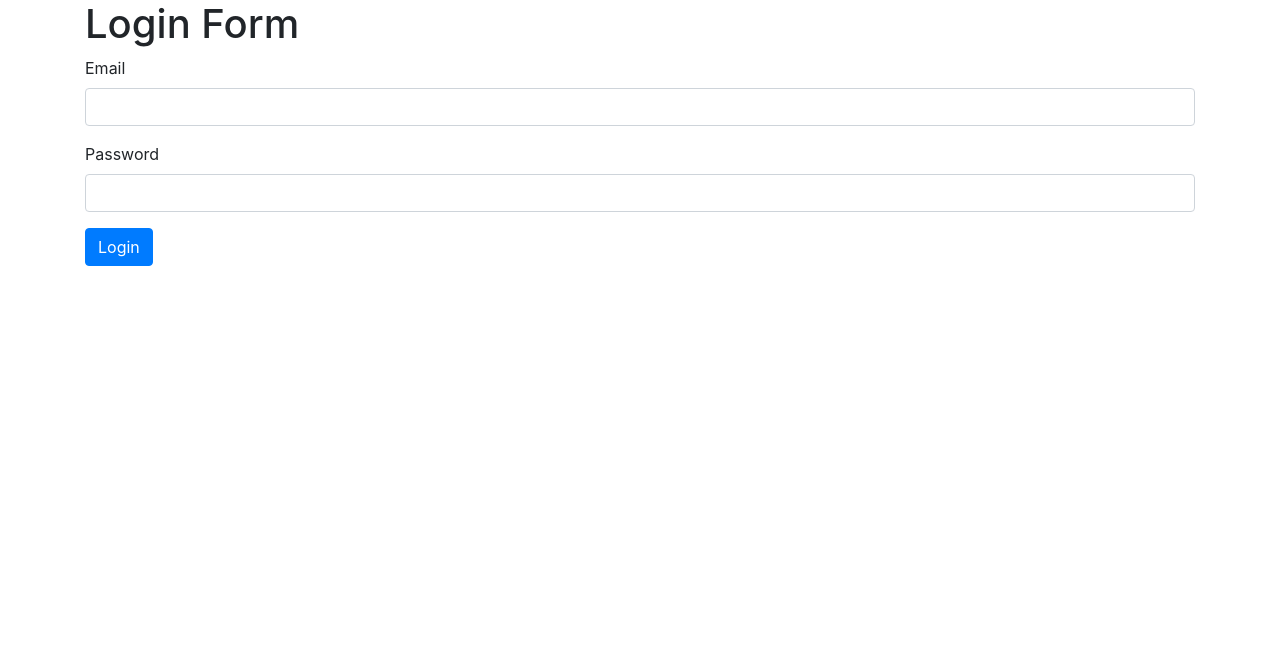
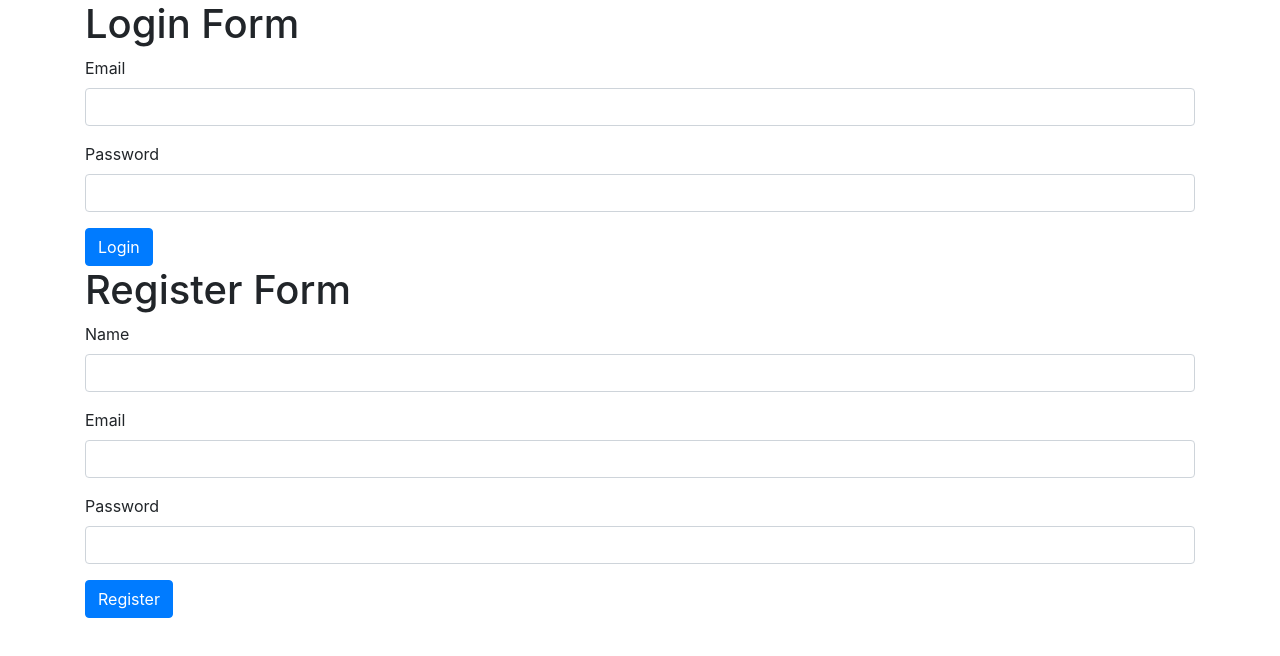
Before and after one commit to ClisbyShawn/react-journal, a React (Create React App) app: page /register in a window 1280 px wide. Shown: the top 656 px of the page. Built offline with nearby package versions, Linux system fonts and the light colour scheme.

Commit message:
added RegisterForm to project.

```diff
--- a/src/App.js
+++ b/src/App.js
@@ -1,5 +1,6 @@
 import React, { Component } from "react";
 import LoginForm from "./components/LoginForm";
+import RegisterForm from "./components/RegisterForm";
 
 class App extends Component {
   state = {};
@@ -7,6 +8,7 @@ class App extends Component {
     return (
       <div className="container">
         <LoginForm />
+        <RegisterForm />
       </div>
     );
   }
--- /dev/null
+++ b/src/components/RegisterForm.jsx
@@ -0,0 +1,33 @@
+import React from "react";
+import Form from "./common/Form";
+
+class RegisterForm extends Form {
+  state = {
+    data: {
+      name: "",
+      email: "",
+      password: "",
+    },
+    errors: {},
+  };
+
+  doSubmit = () => {
+    console.log("Register me in the system...");
+  };
+
+  render() {
+    return (
+      <div>
+        <h1>Register Form</h1>
+        <form onSubmit={this.handleSubmit}>
+          {this.renderInputField("name", "Name")}
+          {this.renderInputField("email", "Email")}
+          {this.renderInputField("password", "Password", "password")}
+          {this.renderButton("Register")}
+        </form>
+      </div>
+    );
+  }
+}
+
+export default RegisterForm;
```
